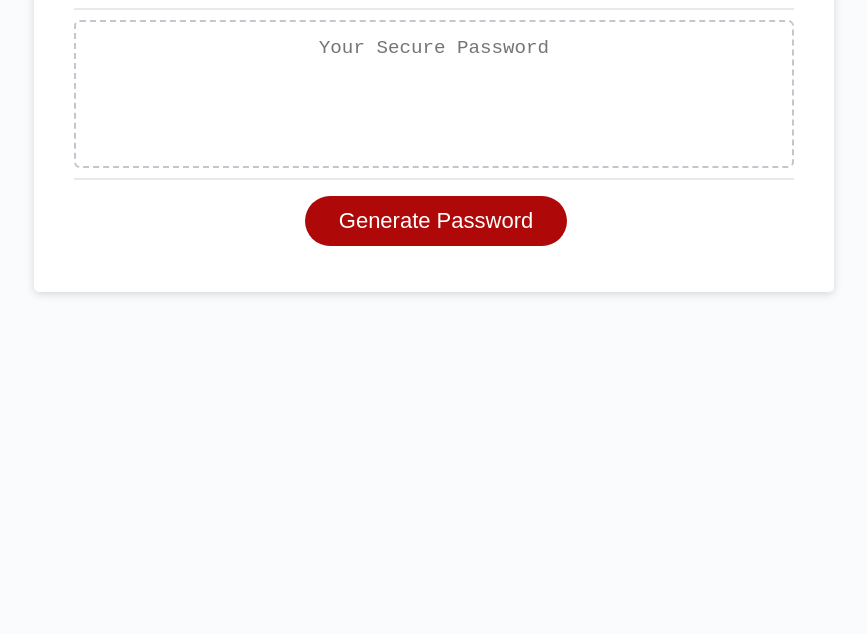
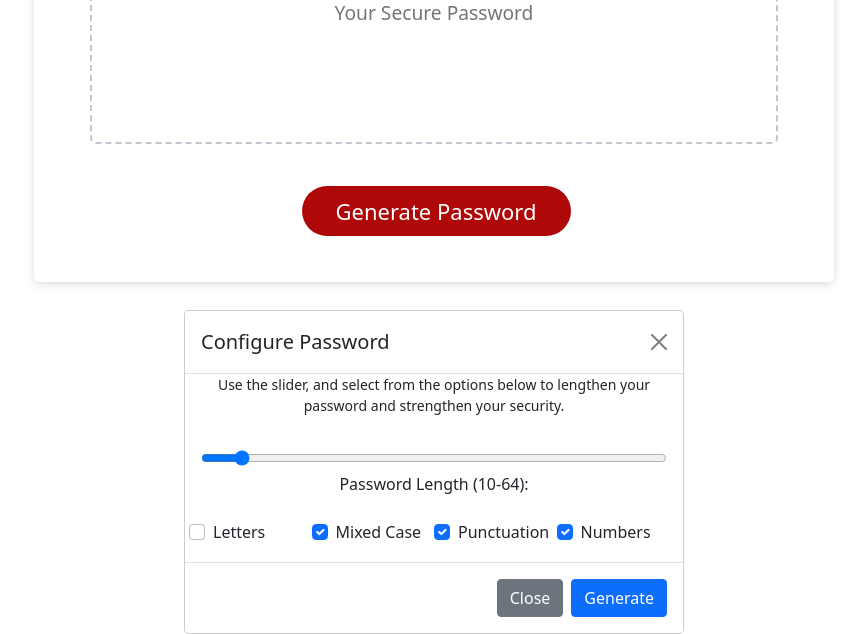
Before and after one commit to dodzikojo/Password-Generator, a plain HTML site: page index.html in a window 1280 px wide. Shown: the part 228-862 px from the top of the page, without its empty margins (206-1073 px from the left). Before the commit the page ends 800 px from the top, so only its background shows below. Drawn offline with nearby package versions, Linux system fonts and the light colour scheme.

Commit message:
Added a modal to be used for generating password requirements

```diff
--- a/index.html
+++ b/index.html
@@ -1,34 +1,96 @@
 <!DOCTYPE html>
 <html lang="en-gb">
+
 <head>
   <meta charset="UTF-8" />
   <meta name="viewport" content="width=device-width, initial-scale=1.0" />
   <meta http-equiv="X-UA-Compatible" content="ie=edge" />
   <title>Password Generator</title>
   <link rel="stylesheet" href="style.css" />
+  <link href="https://cdn.jsdelivr.net/npm/bootstrap@5.0.2/dist/css/bootstrap.min.css" rel="stylesheet"
+    integrity="sha384-EVSTQN3/azprG1Anm3QDgpJLIm9Nao0Yz1ztcQTwFspd3yD65VohhpuuCOmLASjC" crossorigin="anonymous">
 </head>
+
 <body>
   <div class="wrapper">
     <header>
       <h1>Password Generator</h1>
     </header>
-      <div class="card">
-        <div class="card-header">
+    <div class="custom-card">
+      <div class="custom-card-header">
         <h2>Generate a Password</h2>
       </div>
       <div class="card-body">
-          <textarea
-            readonly
-            id="password"
-            placeholder="Your Secure Password"
-            aria-label="Generated Password"
-          ></textarea>
+        <textarea readonly id="password" placeholder="Your Secure Password" aria-label="Generated Password"></textarea>
       </div>
-        <div class="card-footer">
-          <button id="generate" class="btn">Generate Password</button>
+      <div class="custom-card-footer">
+        <button type="button" class="custom-btn btn-primary" data-bs-toggle="modal" data-bs-target="#staticBackdrop"
+          id="generate">Generate Password</button>
+      </div>
+    </div>
+
+    <!-- Modal -->
+    <!-- <div class="modal fade" id="staticBackdrop" data-bs-backdrop="static" data-bs-keyboard="false" tabindex="-1"
+      aria-labelledby="staticBackdropLabel" aria-hidden="true"> -->
+      <div class="modal-dialog">
+        <div class="modal-content">
+          <div class="modal-header">
+            <h5 class="modal-title" id="staticBackdropLabel">Configure Password</h5>
+            <button type="button" class="btn-close" data-bs-dismiss="modal" aria-label="Close"></button>
+          </div>
+          <p class="modal-info-text text-center">Use the slider, and select from the options below to lengthen your password and strengthen your security.</p>
+          <div class="modal-body">
+            <div class="row">
+              <div class="slidecontainer col-12">
+                <input id="slide" type="range" min="10" max="64" step="1" value="14" class="slider" id="myRange"
+                  style="width: 100%;">
+                  <p class="fs-6 text-center">Password Length (10-64):</p>
+              </div>
+
+
+
+            </div>
+            <div class="row mt-2">
+              <div class="pl-2 form-check col-3">
+                <input class="form-check-input" type="checkbox" value="" id="flexCheckDefault">
+                <label class="form-check-label" for="flexCheckDefault">
+                  Letters
+                </label>
+              </div>
+              <div class="form-check  col-3">
+                <input class="form-check-input" type="checkbox" value="" id="flexCheckChecked" checked>
+                <label class="form-check-label" for="flexCheckChecked">
+                  Mixed Case
+                </label>
+              </div>
+              <div class="form-check  col-3">
+                <input class="form-check-input" type="checkbox" value="" id="flexCheckChecked" checked>
+                <label class="form-check-label" for="flexCheckChecked">
+                  Punctuation
+                </label>
+              </div>
+              <div class="form-check  col-3">
+                <input class="form-check-input" type="checkbox" value="" id="flexCheckChecked" checked>
+                <label class="form-check-label" for="flexCheckChecked">
+                  Numbers
+                </label>
+              </div>
+            </div>
+
+          </div>
+          <div class="modal-footer">
+            <button type="button" class="btn btn-secondary" data-bs-dismiss="modal">Close</button>
+            <button type="button" class="btn btn-primary">Generate</button>
           </div>
         </div>
       </div>
+    <!-- </div> -->
+
+  </div>
   <script src="script.js"></script>
+  <script src="https://cdn.jsdelivr.net/npm/bootstrap@5.0.2/dist/js/bootstrap.bundle.min.js"
+    integrity="sha384-MrcW6ZMFYlzcLA8Nl+NtUVF0sA7MsXsP1UyJoMp4YLEuNSfAP+JcXn/tWtIaxVXM"
+    crossorigin="anonymous"></script>
 </body>
+
 </html>
--- a/style.css
+++ b/style.css
@@ -30,7 +30,7 @@ header {
   color: hsl(206, 17%, 28%);
 }
 
-.card {
+.custom-card {
   background-color: hsl(0, 0%, 100%);
   border-radius: 5px;
   border-width: 1px;
@@ -42,7 +42,7 @@ header {
   padding: 30px 40px;
 }
 
-.card-header::after {
+.custom-card-header::after {
   content: " ";
   display: block;
   width: 100%;
@@ -54,7 +54,7 @@ header {
   min-height: 100px;
 }
 
-.card-footer {
+.custom-card-footer {
   text-align: center;
 }
 
@@ -72,9 +72,9 @@ header {
   clear: both;
 }
 
-.btn {
+.custom-btn {
   border: none;
-  background-color: hsl(360, 91%, 36%);
+  background-color: hsl(360, 91%, 36%) !important;
   border-radius: 25px;
   box-shadow: rgba(0, 0, 0, 0.1) 0px 1px 6px 0px rgba(0, 0, 0, 0.2) 0px 1px 1px
     0px;
@@ -118,8 +118,13 @@ button[disabled] {
   overflow: hidden;
 }
 
+.modal-info-text {
+  font-size: 14px;
+  font-weight: 400;
+}
+
 @media (max-width: 690px) {
-  .btn {
+  .custom-btn {
     font-size: 1rem;
     margin: 16px 0px 0px 0px;
     padding: 10px 15px;
@@ -131,7 +136,7 @@ button[disabled] {
 }
 
 @media (max-width: 500px) {
-  .btn {
+  .custom-btn {
     font-size: 0.8rem;
   }
 }
```
Lines whose indentation alone changed are shown as unchanged.
